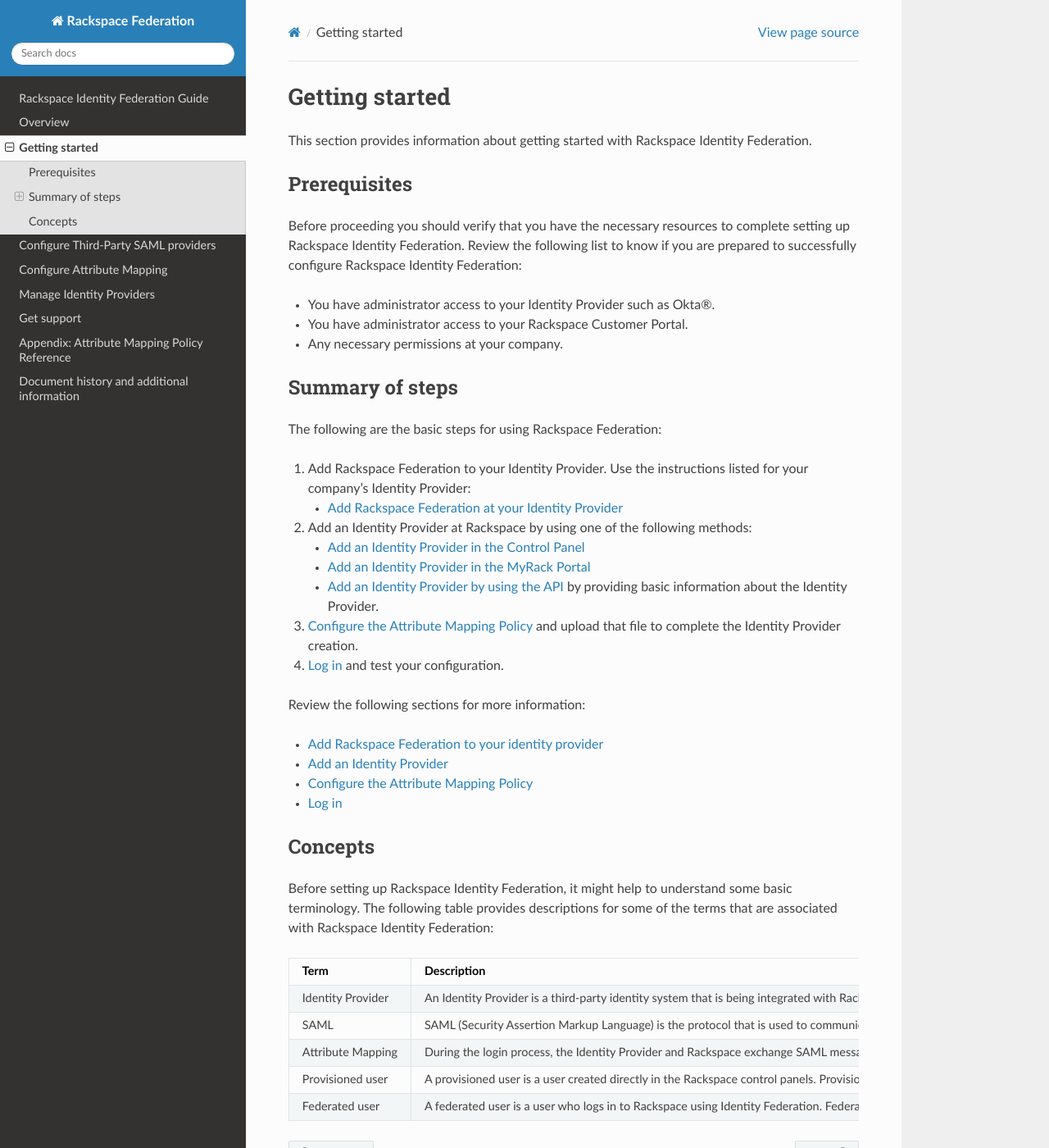
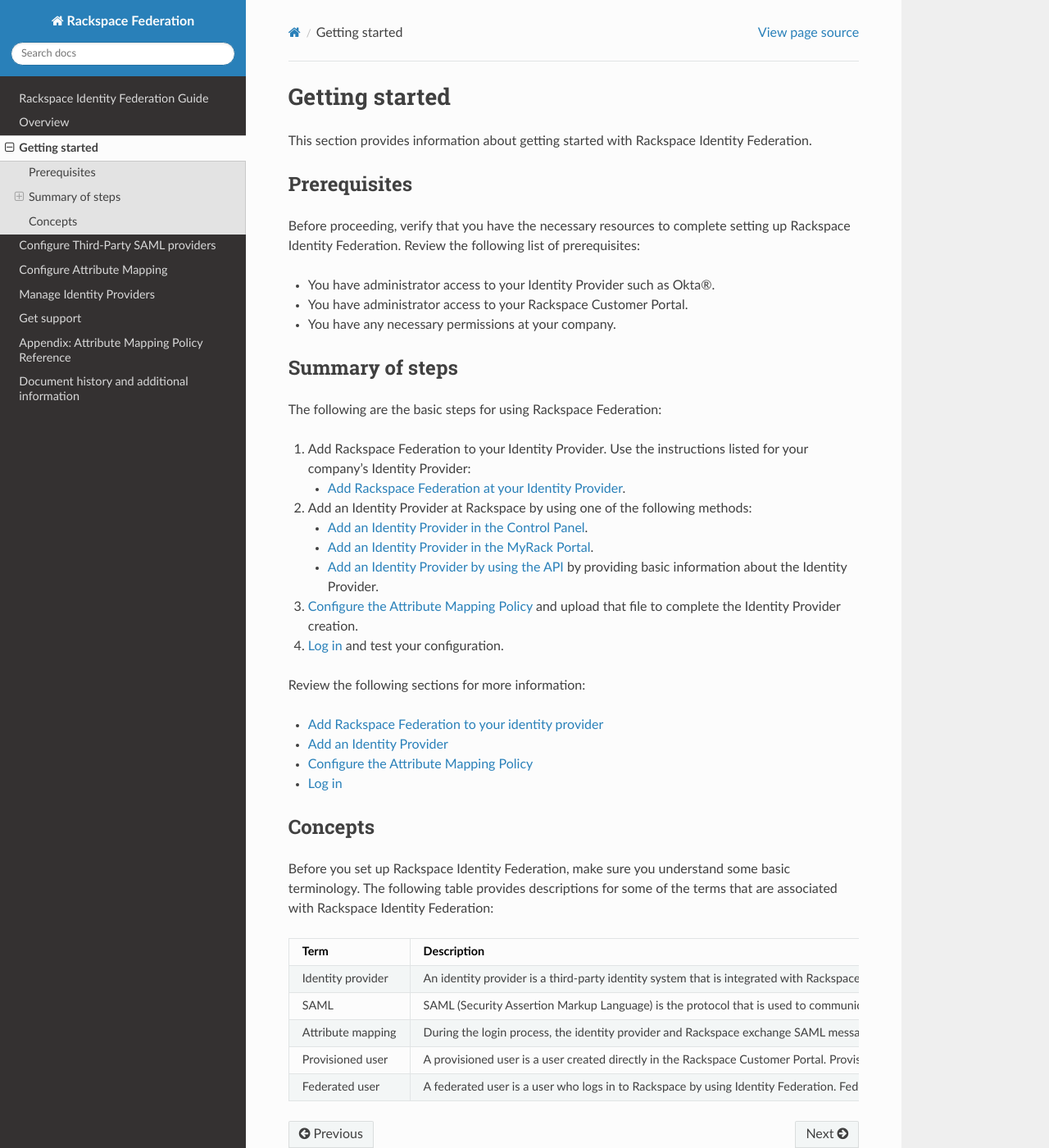
Before and after one commit to rackerlabs/docs-rackspace-federation, a Sphinx documentation site: the page built from doc/gettingstarted/index.rst, in a window 1280 px wide and 1400 px high. Shown: the whole window at 82% size. Built offline with Sphinx 7.4.7 and the Read the Docs theme 2.0.0, drawn with Linux system fonts in a browser that asks for light colours; the version number could not be read and is left out.

Commit message:
Editorial changes to index-gs-ug
@WilliamLoy Please review the changes to see if you agree with them. Thanks!

```diff
--- a/doc/gettingstarted/index.rst
+++ b/doc/gettingstarted/index.rst
@@ -9,13 +9,13 @@
 Prerequisites
 -------------
 
-Before proceeding you should verify that you have the necessary resources to
-complete setting up |product name|. Review the following list to know if you
-are prepared to successfully configure |product name|:
+Before proceeding, verify that you have the necessary resources to
+complete setting up |product name|. Review the following list of
+prerequisites:
 
 - You have administrator access to your |idp| such as Okta®.
 - You have administrator access to your Rackspace Customer Portal.
-- Any necessary permissions at your company.
+- You have any necessary permissions at your company.
 
 Summary of steps
 -----------------
@@ -25,13 +25,13 @@
 1. Add Rackspace Federation to your |idp|. Use the instructions listed
    for your company's |idp|:
 
-   - :ref:`Add Rackspace Federation at your Identity Provider<add-rfi-idp-gs-ug>`
+   - :ref:`Add Rackspace Federation at your Identity Provider<add-rfi-idp-gs-ug>`.
 
 2. Add an |idp| at Rackspace by using one of the following methods:
 
-   - :ref:`Add an Identity Provider in the Control Panel<add-idp-cp-gs-ug>`
+   - :ref:`Add an Identity Provider in the Control Panel<add-idp-cp-gs-ug>`.
 
-   - :ref:`Add an Identity Provider in the MyRack Portal<add-idp-mr-gs-ug>`
+   - :ref:`Add an Identity Provider in the MyRack Portal<add-idp-mr-gs-ug>`.
 
    - :ref:`Add an Identity Provider by using the API<add-idp-api-gs-ug>` by
      providing basic information about the |idp|.
@@ -53,8 +53,8 @@
 Concepts
 --------
 
-Before setting up |product name|, it might help to understand some basic
-terminology. The following table provides descriptions for some of the terms
+Before you set up |product name|, make sure you understand some basic terminology.
+The following table provides descriptions for some of the terms
 that are associated with |product name|:
 
 .. list-table::
@@ -63,23 +63,23 @@
 
    * - Term
      - Description
-   * - Identity Provider
-     - An Identity Provider is a third-party identity system that is being
+   * - Identity provider
+     - An identity provider is a third-party identity system that is
        integrated with Rackspace.
    * - SAML
      - SAML (Security Assertion Markup Language) is the protocol that is used
-       to communicate between an Identity Provider and Rackspace
-   * - Attribute Mapping
-     - During the login process, the Identity Provider and Rackspace exchange
+       to communicate between an identity provider and Rackspace.
+   * - Attribute mapping
+     - During the login process, the identity provider and Rackspace exchange
        SAML messages containing attributes about the user who is
-       authenticating. These SAML attributes (also called *assertions*) can be
-       interpreted by an Attribute Mapping Policy to set Rackspace roles and
+       authenticating. An attribute mapping policy interpretes these SAML
+       attributes (also called *assertions*) to set Rackspace roles and
        permissions during login.
    * - Provisioned user
-     - A provisioned user is a user created directly in the Rackspace control
-       panels. Provisioned users use the username and credentials that are
+     - A provisioned user is a user created directly in the Rackspace Customer
+       Portal. Provisioned users use the username and credentials that are
        created with Rackspace.
    * - Federated user
-     - A federated user is a user who logs in to Rackspace using Identity
+     - A federated user is a user who logs in to Rackspace by using Identity
        Federation. Federated users use the credentials provided and managed by
        their own identity system.
```
